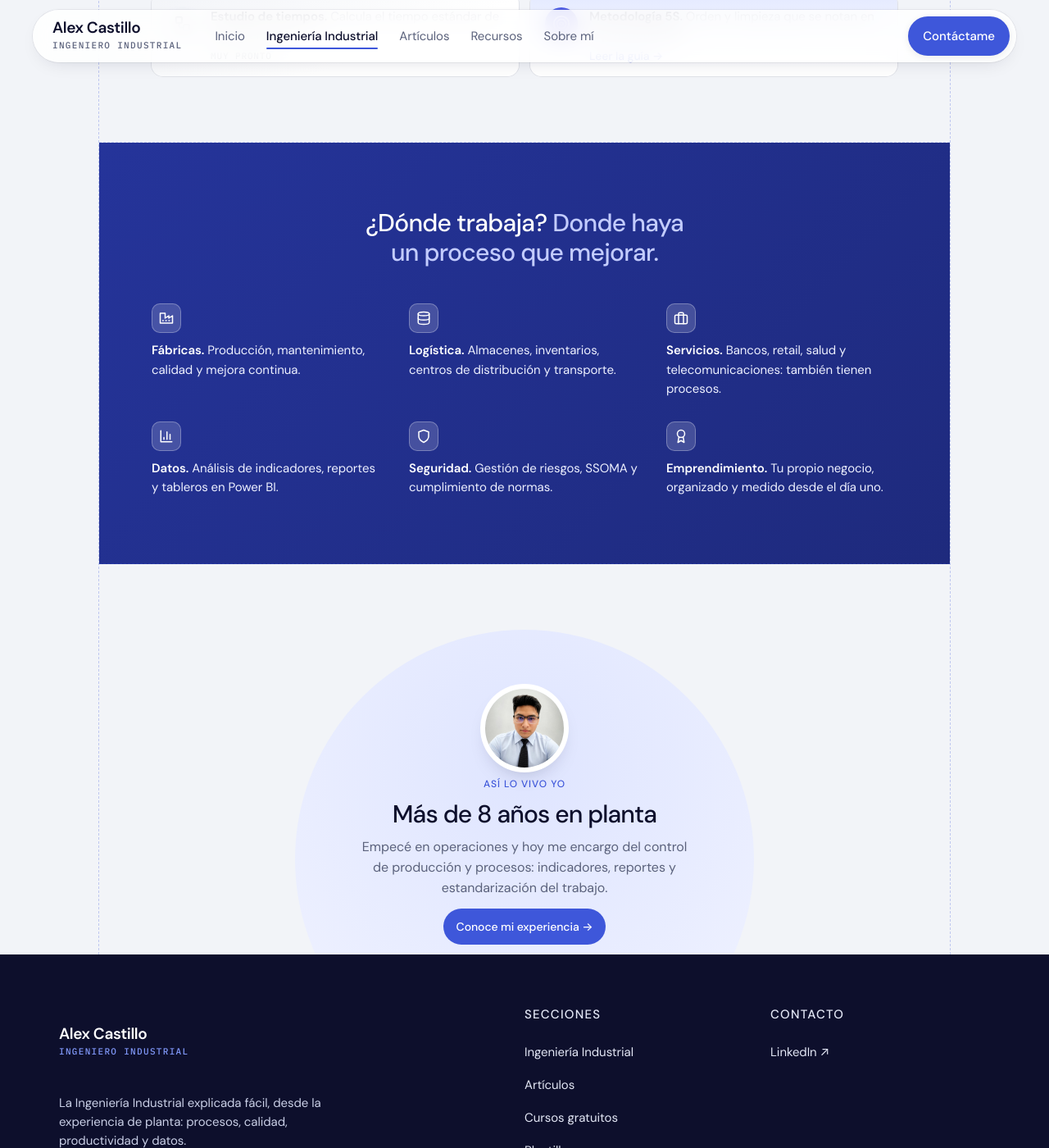
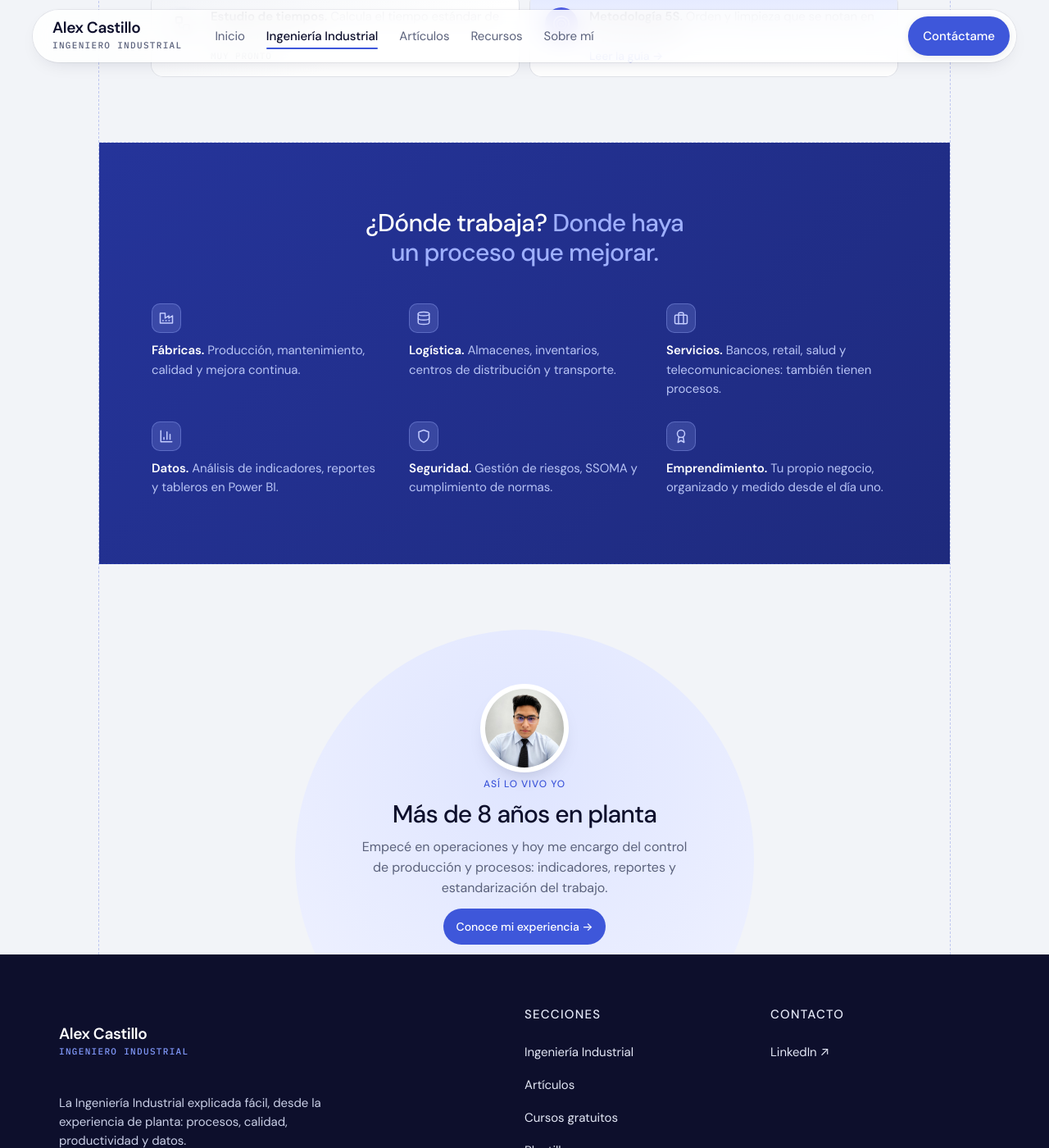
Before and after one commit to AlexCastilloFar/AlexCastilloFar.github.io, a Jekyll site: the page built from ingenieria-industrial/index.html, in a window 1280 px wide and 1400 px high, scrolled down 2925 px. Shown: the whole window at 82% size. Built offline with Jekyll 4.4.1, drawn with Linux system fonts in a browser that asks for light colours.

Commit message:
Jerarquía de color en ¿Dónde trabaja? (pendiente de aprobación)
Co-Authored-By: Claude Opus 5.5 <noreply@anthropic.com>
Claude-Session: https://claude.ai/code/session_01PDpecnC4qJskpxKXANRDtd

```diff
--- a/assets/css/style.css
+++ b/assets/css/style.css
@@ -845,3 +845,8 @@ a.ii-item:hover{box-shadow:0 0 0 1px rgba(62,87,218,.4),0 12px 26px -18px rgba(1
 /* Títulos en dos tonos: la segunda parte en índigo (como "fácil" en el inicio) en vez de gris */
 .ii-h span{color:var(--accent)}
 .ii-azul .ii-h span{color:#c3ccff}
+/* "¿Dónde trabaja?": jerarquía de color para que no se vea todo blanco */
+.ii-azul .ii-h span{color:#9fb0ff}
+.ii-azul .ii-campo p{color:#b8c4f5}
+.ii-azul .ii-campo p b{color:#fff}
+.ii-azul .ii-mini{background:rgba(159,176,255,.18);color:#c3ccff;box-shadow:inset 0 0 0 1px rgba(159,176,255,.35)}
```
